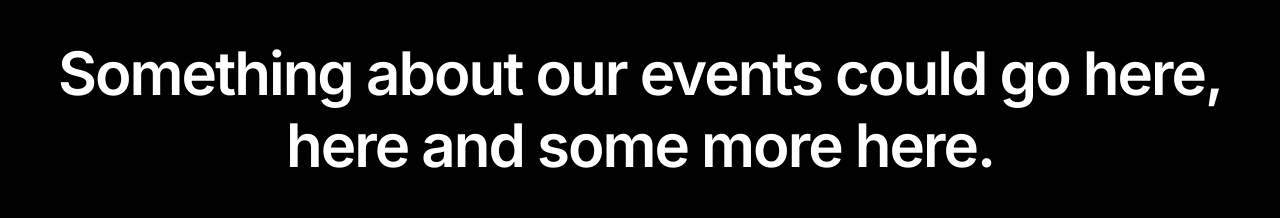
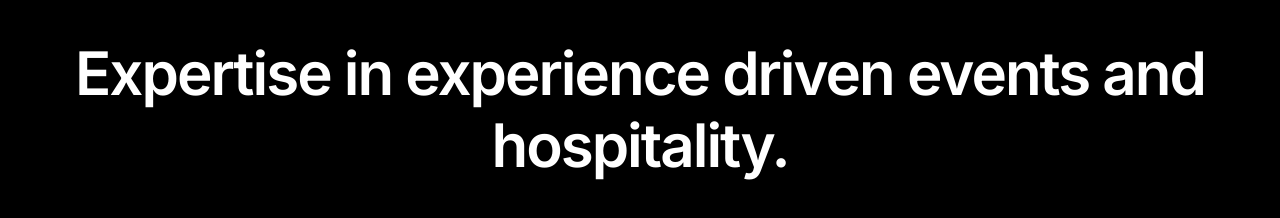
Before and after one commit to semirhamid/purple-events, an Astro site: page / in a window 1280 px wide. Shown: the part 324-542 px from the top of the page. Built offline with nearby package versions, Linux system fonts and the light colour scheme; Astro itself is replaced by a stand-in of ours.

Commit message:
update header text

```diff
--- a/src/components/home/Hero.astro
+++ b/src/components/home/Hero.astro
@@ -16,8 +16,7 @@ import Logo from "@assets/logo.png";
                 class="text-2xl text-center mt-5 md:mt-0 lg:text-[60px] font-medium md:font-semibold font-inter tracking-[-2px] leading-[120%]"
                 id="hero-text"
             >
-                Something about our events could go here, here and some more
-                here.
+                Expertise in experience driven events and hospitality.
             </p>
         </div>
     </div>
```
